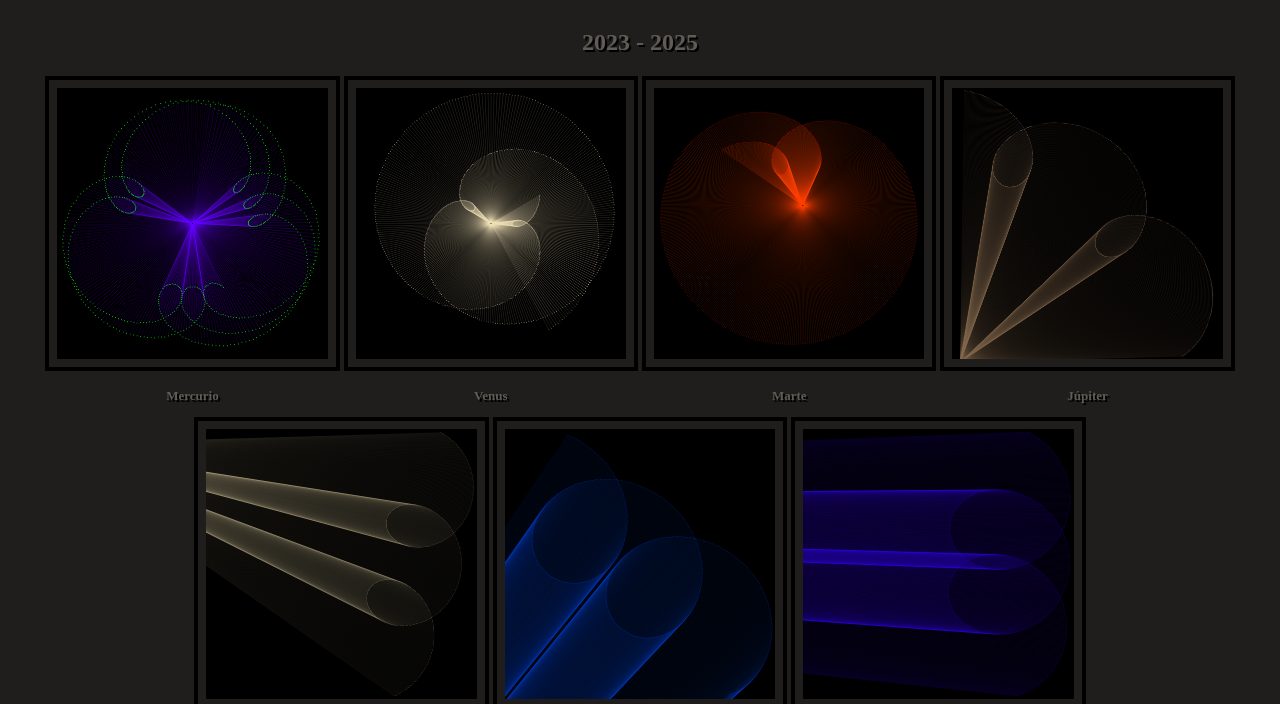
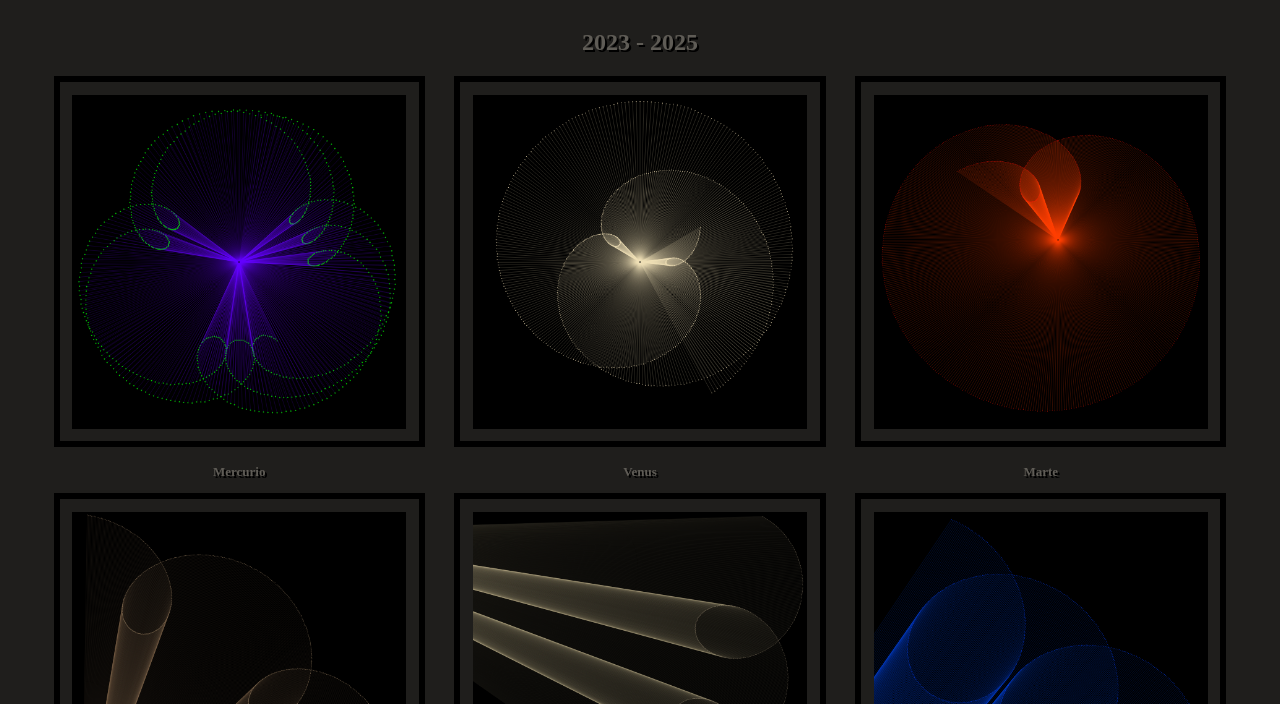
Before and after one commit to cGorox/Orbitas, a plain HTML site: page index.html in a window 1280 px wide. Shown: the part 96-800 px from the top of the page. Drawn offline with Linux system fonts and the light colour scheme.

Commit message:
Update style.css
cambios a img

```diff
--- a/style.css
+++ b/style.css
@@ -35,9 +35,11 @@ h2 {
   }
 
   img {
-    width: 23vw;
-    padding: 8px;
-    border: 4px solid black;
+    width: 29vw;
+    padding: 1vw;
+    border: 0.5vw solid black;
+    margin-left: 1vw;
+    margin-right: 1vw;
   }
 
   .contenedor {
```
